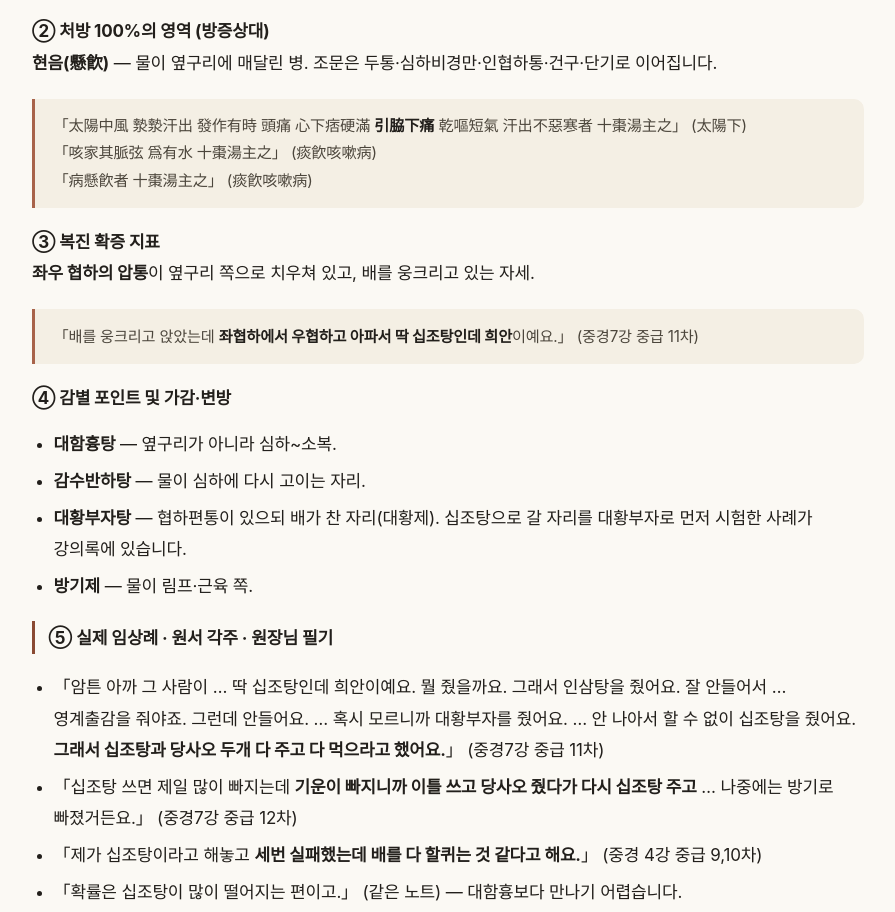
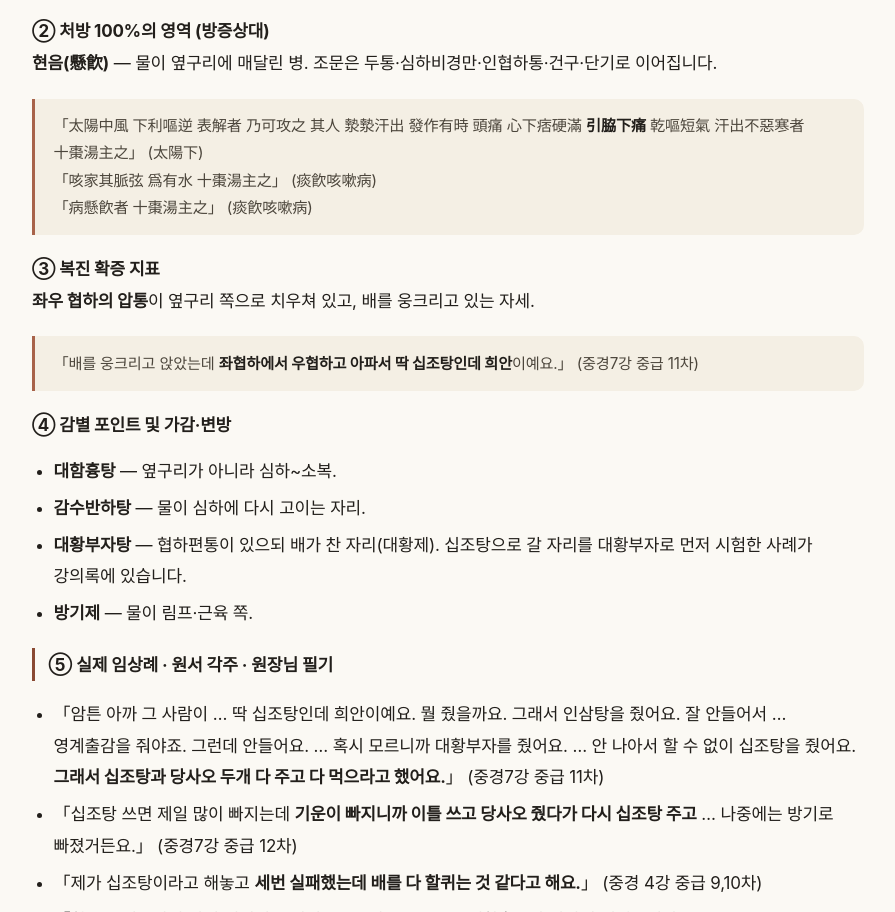
Before and after one commit to mujusang/habbang, a plain HTML site: page 1m75rsghaly9zya7/doc-10.html in a window 1280 px wide. Shown: the part 6454-7366 px from the top of the page, without its empty margins (346-1241 px from the left). Drawn offline with Linux system fonts and the light colour scheme.

Commit message:
함흉제: 십조탕 조문 앞머리 보완(太陽中風 下利嘔逆 表解者 乃可攻之)

```diff
--- a/1m75rsghaly9zya7/doc-10.html
+++ b/1m75rsghaly9zya7/doc-10.html
@@ -266,7 +266,7 @@
 <p><strong>② 처방 100%의 영역 (방증상대)</strong><br />
 <strong>현음(懸飮)</strong> — 물이 옆구리에 매달린 병. 조문은 두통·심하비경만·인협하통·건구·단기로 이어집니다.</p>
 <blockquote>
-<p>「太陽中風 漐漐汗出 發作有時 頭痛 心下痞硬滿 <strong>引脇下痛</strong> 乾嘔短氣 汗出不惡寒者 十棗湯主之」 (太陽下)<br />
+<p>「太陽中風 下利嘔逆 表解者 乃可攻之 其人 漐漐汗出 發作有時 頭痛 心下痞硬滿 <strong>引脇下痛</strong> 乾嘔短氣 汗出不惡寒者 十棗湯主之」 (太陽下)<br />
 「咳家其脈弦 爲有水 十棗湯主之」 (痰飮咳嗽病)<br />
 「病懸飮者 十棗湯主之」 (痰飮咳嗽病)</p>
 </blockquote>
```
Also changed, not shown: 1 other file.
